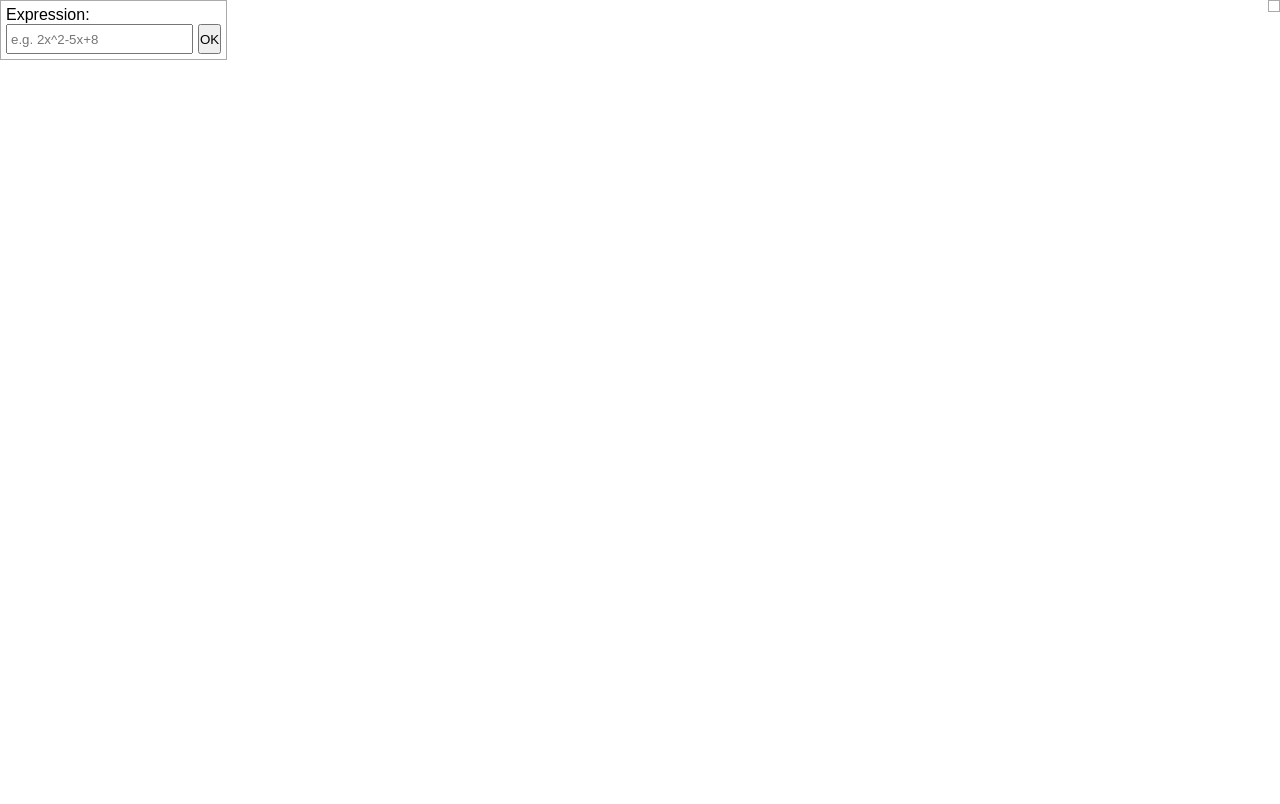
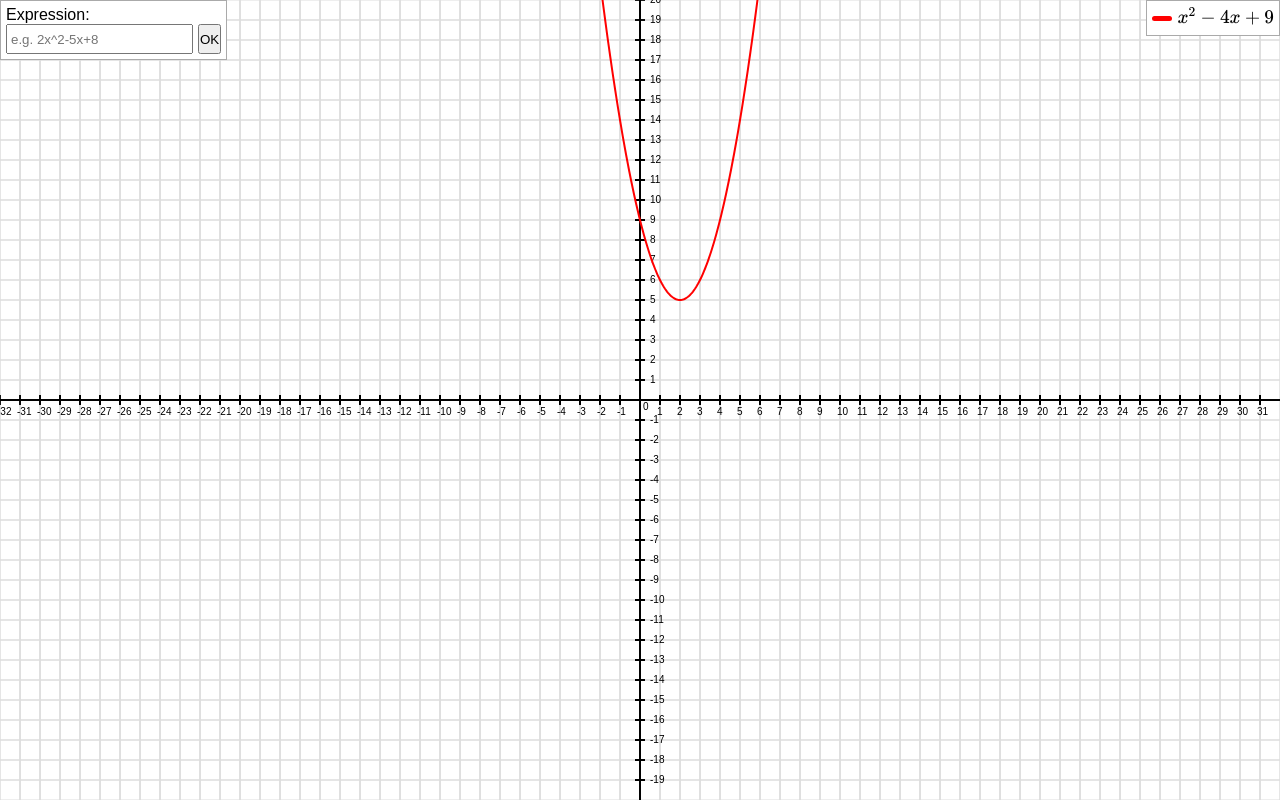
Before and after one commit to rtcoder/fx-visualise, a plain HTML site: page index.html in a window 1280 px wide. Drawn offline with Linux system fonts and the light colour scheme.

Commit message:
move main.js

```diff
--- a/index.html
+++ b/index.html
@@ -19,6 +19,6 @@
 </div>
 <div class="legend"></div>
 
-<script src="main.js" type="module"></script>
+<script src="js/main.js" type="module"></script>
 </body>
 </html>
```
